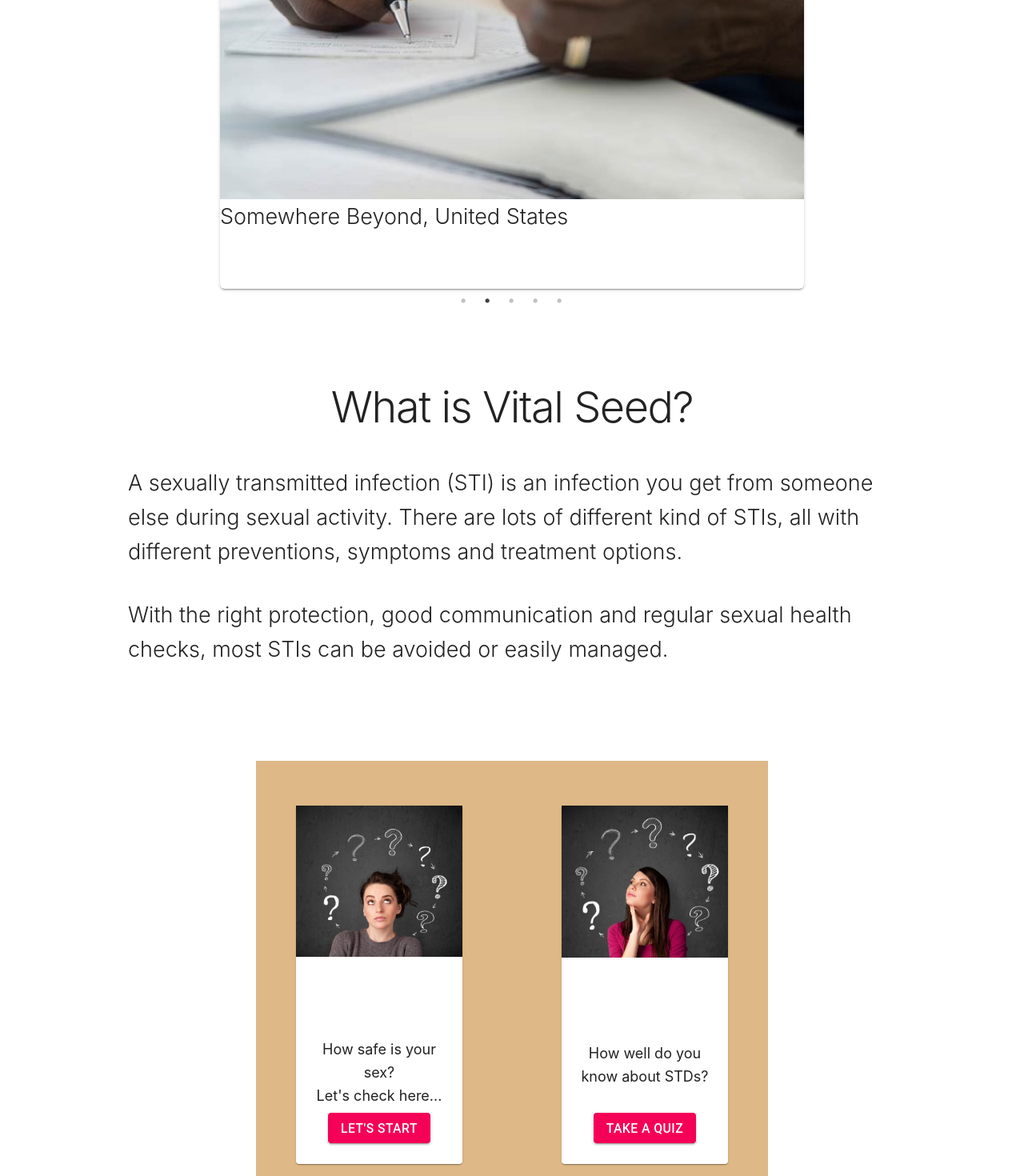
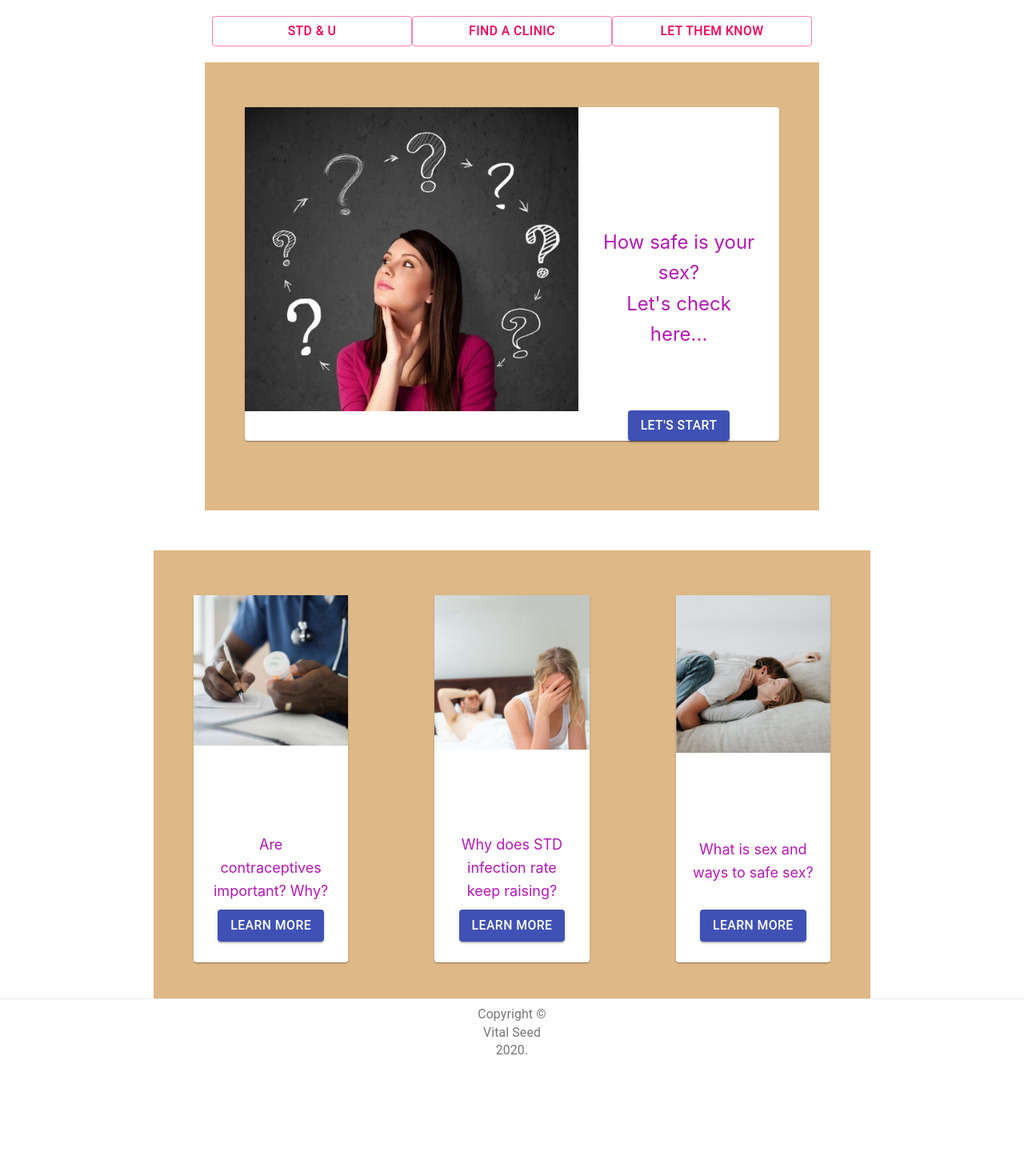
Before and after one commit to FIT5120-IE-TA07/vital-seed-view, a Next.js app: page /frontpage in a window 1280 px wide. Shown: the part 560-2030 px from the top of the page at 80% size. After the commit the page ends 1908 px from the top, so only its background shows below. Built offline with nearby package versions, Linux system fonts and the light colour scheme.

Commit message:
fornt page and sti page styling

```diff
--- a/assets/jss/material-kit-react/views/componentsSections/carouselStyle.js
+++ b/assets/jss/material-kit-react/views/componentsSections/carouselStyle.js
@@ -4,7 +4,9 @@ const carouselStyle = {
   section: {
     // padding: "70px 0"
   },
+
   container,
+
   marginAuto: {
     marginLeft: "auto !important",
     marginRight: "auto !important"
--- a/package.json
+++ b/package.json
@@ -16,9 +16,11 @@
     "material-auto-rotating-carousel": "^3.0.2",
     "next": "9.3.5",
     "react": "16.13.1",
+    "react-aspect-ratio": "^1.0.42",
     "react-bootstrap": "^1.3.0",
     "react-dom": "16.13.1",
     "react-multistep": "^5.1.0",
+    "react-player": "^2.6.2",
     "react-router-dom": "^5.2.0",
     "react-slick": "^0.27.11",
     "react-swipeable-views": "^0.13.9",
--- a/pages/components/navbar.js
+++ b/pages/components/navbar.js
@@ -44,10 +44,12 @@ export default function NavBar() {
 
   return (<div>
   <div className={classes.root}>
-    <AppBar position="static" color="secondary">
+    <AppBar position="static" color="primary">
       <Toolbar>
         <Typography variant="h6" className={classes.title}>
+        <Link href="/">
           <Logo/>
+        </Link>
         </Typography>
         <Link href="/">
           <Button color="inherit" className={classes.button}>Home</Button>
@@ -58,15 +60,18 @@ export default function NavBar() {
         <Link href="/clinics">
           <Button color="inherit" className={classes.button}>Clinics</Button>
         </Link>
-        <Link href="/events">
+        <Link href="/questionnaire">
+          <Button color="inherit" className={classes.button}>Quiz</Button>
+        </Link>
+        {/* <Link href="/events">
           <Button color="inherit" className={classes.button}>Events</Button>
-        </Link>
-        <Link href="/reports">
+        </Link> */}
+        {/* <Link href="/reports">
           <Button color="inherit" className={classes.button}>Reports</Button>
-        </Link>
-        <Link href="/faq">
+        </Link> */}
+        {/* <Link href="/faq">
           <Button color="inherit" className={classes.button}>FAQ</Button>
-        </Link>
+        </Link> */}
       </Toolbar>
     </AppBar>
   </div>
--- a/pages/frontpage.js
+++ b/pages/frontpage.js
@@ -36,6 +36,7 @@ export default function Frontpage() {
         <title>Vital Seed</title>
         <link rel="icon" href="/favicon.ico" />
       </Head>
+        {/* <img src="/image2.jpeg" className="carouselImg"></img> */}
 
       {/* container1 */}
       <div className="containerTop">
@@ -46,44 +47,44 @@ export default function Frontpage() {
                 <Card>
                   <Carousel {...settings}>
                     <div>
-                      <CardBckgnd3 />
-                      <div className="slick-caption">
+                      <CardBckgnd2 />
+                      {/* <div className="slick-caption">
                         <h6>
                           Yellowstone National Park, United States
                     </h6>
-                      </div>
+                      </div> */}
                     </div>
                     <div>
                       <CardBckgnd1 />
-                      <div className="slick-caption">
+                      {/* <div className="slick-caption">
                         <h6>
                           Somewhere Beyond, United States
                     </h6>
-                      </div>
+                      </div> */}
                     </div>
                     <div>
                       <CardBckgnd2 />
-                      <div className="slick-caption">
+                      {/* <div className="slick-caption">
                         <h6>
                           Yellowstone National Park, United States
                     </h6>
-                      </div>
+                      </div> */}
                     </div>
                     <div>
                       <CardBckgnd1 />
-                      <div className="slick-caption">
+                      {/* <div className="slick-caption">
                         <h6>
                           Somewhere Beyond, United States
                     </h6>
-                      </div>
+                      </div> */}
                     </div>
                     <div>
                       <CardBckgnd1 />
-                      <div className="slick-caption">
+                      {/* <div className="slick-caption">
                         <h6>
                           Somewhere Beyond, United States
                     </h6>
-                      </div>
+                      </div> */}
                     </div>
                   </Carousel>
                 </Card>
@@ -93,7 +94,36 @@ export default function Frontpage() {
         </div>
       </div>
 
-      <div className="container">
+      <div className="subContainer" spacing={2}>
+        <Link href="/sti.info">
+          <Button
+            variant="outlined"
+            color="secondary"
+            className="frontpageButton"
+          >
+            STD & U
+                </Button>
+        </Link>
+        <Link href="/clinics">
+          <Button
+            variant="outlined"
+            color="secondary"
+            className="frontpageButton"
+          >Find a clinic
+                </Button>
+        </Link>
+        <Link href="/questionnaire">
+          <Button
+            variant="outlined"
+            color="secondary"
+            className="frontpageButton"
+          >
+            let them know
+                </Button>
+        </Link>
+      </div>
+
+      {/* <div className="container">
         <h4>What is Vital Seed?</h4>
         <h6>
           A sexually transmitted infection (STI) is an infection you get from
@@ -105,17 +135,16 @@ export default function Frontpage() {
           With the right protection, good communication and regular sexual
           health checks, most STIs can be avoided or easily managed.
           </h6>
-      </div>
+      </div> */}
 
       {/* container2  */}
       <div className="container2">
-        <Grid container spacing={3}>
-          <Grid item xs={12} sm={6}>
-            <Paper className="paper">
+        <Paper className="paper2">
           <div className="bckImg1">
-                <GirlImage1 />
+            <img src="/girl2.jpg"></img>
           </div>
-              <p className="paperContent">
+          <div>
+            <p className="innerText">
               How safe is your sex?
                 <br />
                 Let's check here...
@@ -123,46 +152,28 @@ export default function Frontpage() {
             <Link href="/questionnaire">
               <Button
                 variant="contained"
-                  color="secondary"
+                color="primary"
                 className="paperButton"
               >
                 Let's start
                 </Button>
             </Link>
+          </div>
         </Paper>
-          </Grid>
-          <Grid item xs={12} sm={6}>
-            <Paper className="paper">
-              <div className="bckImg1">
-                <GirlImage2 />
-              </div>
-              <p className="paperContent">How well do you know about STDs?</p>
-              <Link href="/questionnaire2">
-                <Button
-                  variant="contained"
-                  color="secondary"
-                  className="paperButton"
-                >
-                  Take a quiz
-                </Button>
-              </Link>
-            </Paper>
-          </Grid>
-        </Grid>
       </div>
 
       <div className="container3">
         <Grid container spacing={1}>
           <Grid item xs={12} sm={4}>
             <Paper className="paper">
-              <div className="bckImg1">
+              <div>
                 <CardBckgnd1 />
               </div>
               <p className="paperContent">Are contraceptives important? Why?</p>
 
               <Button
                 variant="contained"
-                color="secondary"
+                color="primary"
                 href="https://www.abc.net.au/radionational/programs/drive/the-contraceptive-pill-and-why-you-dont-need-to-bleed/10737704"
                 target="_blank"
                 className="paperButton"
@@ -182,7 +193,7 @@ export default function Frontpage() {
 
               <Button
                 variant="contained"
-                color="secondary"
+                color="primary"
                 href="https://www.abc.net.au/news/health/2019-09-29/stis-on-the-rise-but-stigma-persists/11552194 "
                 target="_blank"
                 className="paperButton"
@@ -199,7 +210,7 @@ export default function Frontpage() {
               <p className="paperContent">What is sex and ways to safe sex?</p>
               <Button
                 variant="contained"
-                color="secondary"
+                color="primary"
                 href="https://www.abc.net.au/life/how-to-practise-safe-sexting/10242646"
                 target="_blank"
                 className="paperButton"
--- a/styles/layout.css
+++ b/styles/layout.css
@@ -1,27 +1,30 @@
 .main{
-  /* background-color: rgb(236, 213, 138); */
+  max-width: 100%;
 }
-
 .resImg {
   max-width: 100%;
   height: auto;
 }
 
-.button{
-  color: aliceblue;
-}
 
 .logo {
   height: 60px;
   width: auto;
 }
 
-.navbar{
-  background-color: cadetblue;
+
+.carouselImg{
+  width: 100%;
+
 }
 
 .stiButton{
   padding: 30px;
+}
+
+.frontpageButton{
+  width: 250px;
+  padding-right: 50px;
 }
 
 .topImage{
@@ -30,7 +33,8 @@
 }
 
 .chart{
-  margin-top: 50px;
+  /* margin-top: 50px; */
+  margin-bottom: 20px;
 }
 
 .container {
@@ -44,10 +48,11 @@
 
 .containerTop {
   min-height: 70vh;
-  padding-top: 10px;
-  width: 100%;
+  padding-top: 30px;
+  /* width: 100%; */
+  margin-top: -60px;
   display: flex;
-  flex-direction: row;
+  flex-direction: column;
   justify-content: center;
   align-items: center;
 }
@@ -69,7 +74,7 @@
 .container2 {
   background-color: burlywood;
   min-height: 70vh;
-  width: 50%;
+  width: 60%;
   display: flex;
   flex-direction: row;
   justify-content: center;
@@ -90,7 +95,7 @@
 }
 
 .subContainer{
-  background-image: linear-gradient(45deg, yellow, green);
+  /* background-image: linear-gradient(45deg, yellow, green); */
   display: flex;
   flex-direction: row;
   align-items: center;
@@ -98,6 +103,7 @@
   padding-top: 20px;
   padding-left: 50px;
   padding-right: 50px;
+  padding-bottom: 20px;
   min-width: 100%;
 }
 
@@ -119,7 +125,7 @@
   margin-top: 7vh;
   padding: spacing(5);
   text-align: center;
-  height: 80%;
+  height: 82%;
   display: grid;
   grid-template-rows: 65% 15% 20%;
   /* flex-direction: column; */
@@ -128,18 +134,43 @@
   font-size: Large;
 }
 
+.paper2{
+  background-color: burlywood;
+  margin-left: 50px;
+  margin-right: 50px;
+  margin-top: 7vh;
+  margin-bottom: 7vh;
+  padding: spacing(5);
+  text-align: center;
+  height: 82%;
+  display: flex;
+  flex-direction: row;
+  /* align-items: center; */
+  justify-content: space-evenly;
+  font-size: Large;
+}
+
+.innerImg{
+  margin-left: 50px;
+  margin-top: 7vh;
+}
+
+.innerText{
+  font-family: -apple-system, BlinkMacSystemFont, 'Segoe UI', Roboto, Oxygen, Ubuntu, Cantarell, 'Open Sans', 'Helvetica Neue', sans-serif;
+  font-size: x-large;
+  color: rgb(179, 24, 179);
+  margin-top: 15vh;
+  padding: 30px;
+}
+
 .paperContent{
   margin: auto;
   margin-left: 20px;
   margin-right: 20px;
+  color: rgb(179, 24, 179);
   font-family: -apple-system, BlinkMacSystemFont, 'Segoe UI', Roboto, Oxygen, Ubuntu, Cantarell, 'Open Sans', 'Helvetica Neue', sans-serif;
 }
 
-/* .bckImg1{
-  background-image: url("../public/girl1.jpg");
-  background-repeat: no-repeat;
-  background-size: contain;
-} */
 
 .paperButton{
   align-self: center;
```
Also changed, not shown: pages/questionnaire2.js (deleted, +0 -38 lines), pages/sti.info.js (+8 -5 lines), 1 other file (tests, documents, lock files or other folders). Lines whose indentation alone changed are shown as unchanged.
